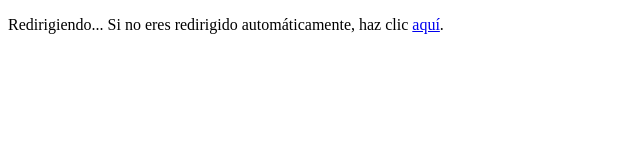
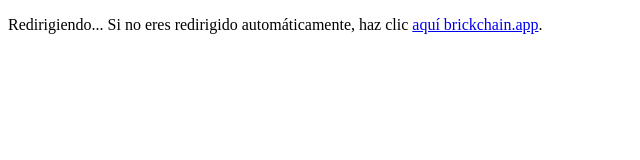
Before and after one commit to Taniabarron/test, a plain HTML site: page index.html in a window 1280 px wide. Shown: the whole page, without its empty margins (0-640 px from the left). Drawn offline with Linux system fonts and the light colour scheme; no server answers.

Commit message:
Update index.html

```diff
--- a/index.html
+++ b/index.html
@@ -31,6 +31,6 @@
     </script>
 </head>
 <body>
-    <p>Redirigiendo... Si no eres redirigido automáticamente, haz clic <a href="https://edublox.bloxtek.com">aquí</a>.</p>
+    <p>Redirigiendo... Si no eres redirigido automáticamente, haz clic <a href="https://edublox.bloxtek.com">aquí brickchain.app</a>.</p>
 </body>
 </html>
```
